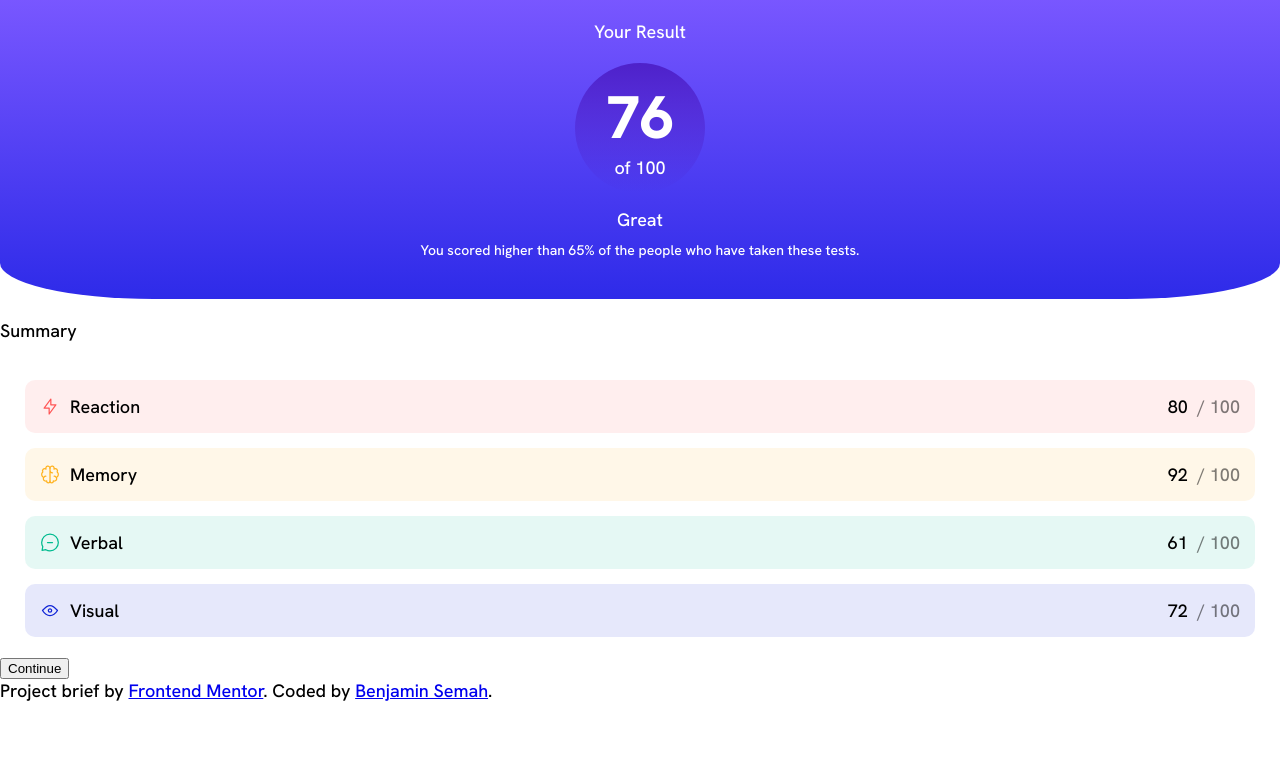
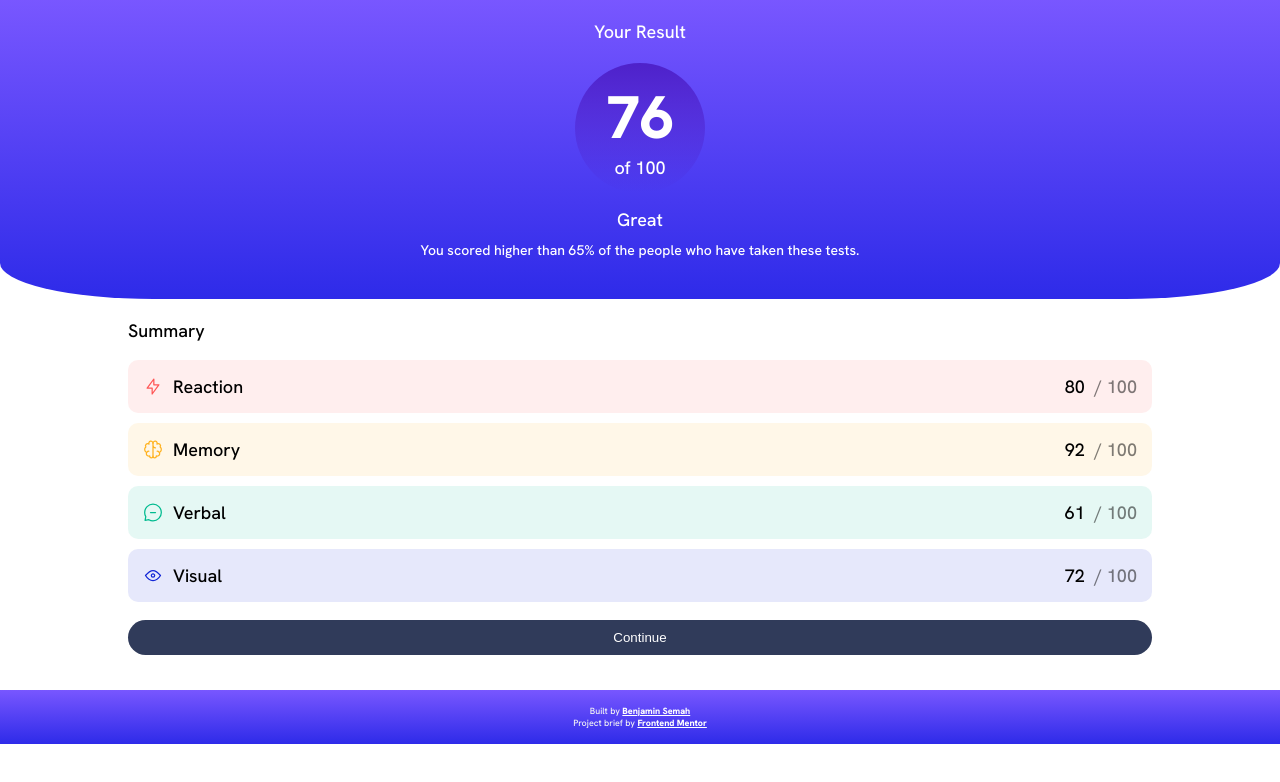
Before and after one commit to BenjaminSemah/results-summary-component, a plain HTML site: page index.html in a window 1280 px wide. Drawn offline with Linux system fonts and the light colour scheme.

Commit message:
Add more styles for summary

```diff
--- a/index.html
+++ b/index.html
@@ -73,8 +73,9 @@
 
   <!-- Attribution -->
   <footer class="attribution">
-    Project brief by <a href="https://www.frontendmentor.io?ref=challenge" target="_blank">Frontend Mentor</a>.
-    Coded by <a href="https://www.linkedin.com/in/benjaminsemah/" target="_blank">Benjamin Semah</a>.
+    Built by <a href="https://www.linkedin.com/in/benjaminsemah/" target="_blank">Benjamin Semah</a>
+    <br>
+    Project brief by <a href="https://www.frontendmentor.io/challenges/results-summary-component-CE_K6s0maV" target="_blank">Frontend Mentor</a>
   </footer>
 </body>
 </html>
--- a/style.css
+++ b/style.css
@@ -5,6 +5,7 @@ body {
   padding: 0;
   font-family: 'Hanken Grotesk', sans-serif;
   font-size: 18px;
+
 }
 
 h2 {
@@ -25,6 +26,7 @@ p {
   color: white;
   border-bottom-left-radius: 12%;
   border-bottom-right-radius: 12%;
+  width: 100%;
 }
 
 .result-display {
@@ -59,6 +61,15 @@ p {
   padding-bottom: 40px;
 }
 
+.summary-container {
+  padding: 0 10%;
+}
+
+.summary-container h2 {
+  margin-top: 20px;
+  padding: 0;
+}
+
 .summary-list {
   padding-inline-start: 0;
 }
@@ -66,7 +77,7 @@ p {
 .summary-item {
   list-style-type: none;
   background: green;
-  margin: 15px 25px;
+  margin-bottom: 10px;
   padding: 15px;
   border-radius: 10px;
   display: flex;
@@ -98,3 +109,28 @@ p {
   margin-left: 5px;
   opacity: 0.5;
 }
+
+.continue-btn {
+  background: hsl(224, 30%, 27%);
+  color: white;
+  padding: 10px 25px;
+  width: 100%;
+  border: none;
+  margin-bottom: 10px;
+  border-radius: 50px;
+}
+
+footer {
+  background-image: linear-gradient(0deg, hsl(241, 81%, 54%), hsl(252, 100%, 67%));
+  margin-top: 25px;
+  color: whitesmoke;
+  font-size: 0.5em;
+  padding: 15px 0;
+  text-align: center;
+  font-weight: 00;
+}
+
+footer a {
+  color: white;
+  font-weight: 800;
+}
```
